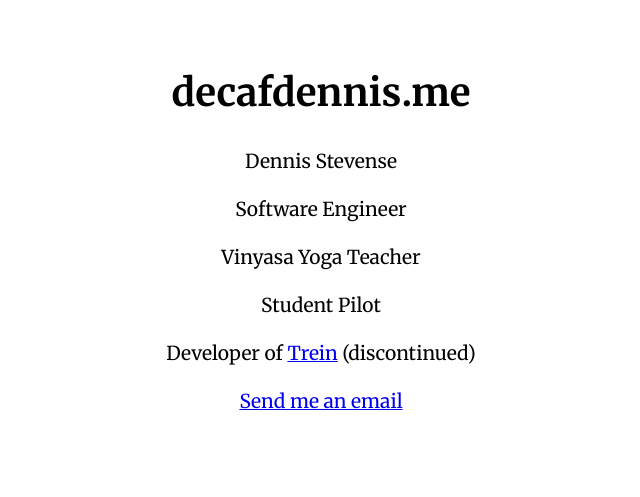
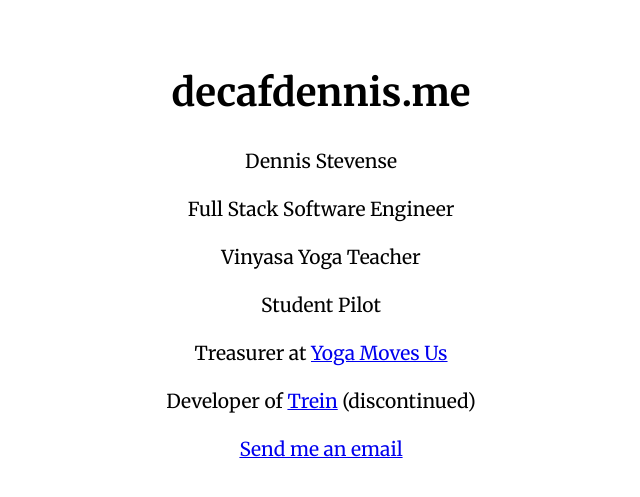
Before and after one commit to decafdennis/decafdennis.github.io, a Jekyll site: the page built from index.html, in a window 1280 px wide. Shown: the top 497 px of the page, without its empty margins (319-959 px from the left). Built offline with Jekyll 4.4.1, drawn with Linux system fonts in a browser that asks for light colours.

Commit message:
Update index.html

```diff
--- a/index.html
+++ b/index.html
@@ -13,9 +13,10 @@ body_classes:
   - layout-centered
 ---
 <p>Dennis Stevense</p>
-<p>Software Engineer</p>
+<p>Full Stack Software Engineer</p>
 <p>Vinyasa Yoga Teacher</p>
 <p>Student Pilot</p>
+<p>Treasurer at <a href="http://yogamovesus.org">Yoga Moves Us</a></p>
 <p>Developer of <a href="{{ '/trein.html' | relative_url }}">Trein</a> (discontinued)</p>
 <p><a id="email" href="#">Send me an email</a></p>
 <script>
```
